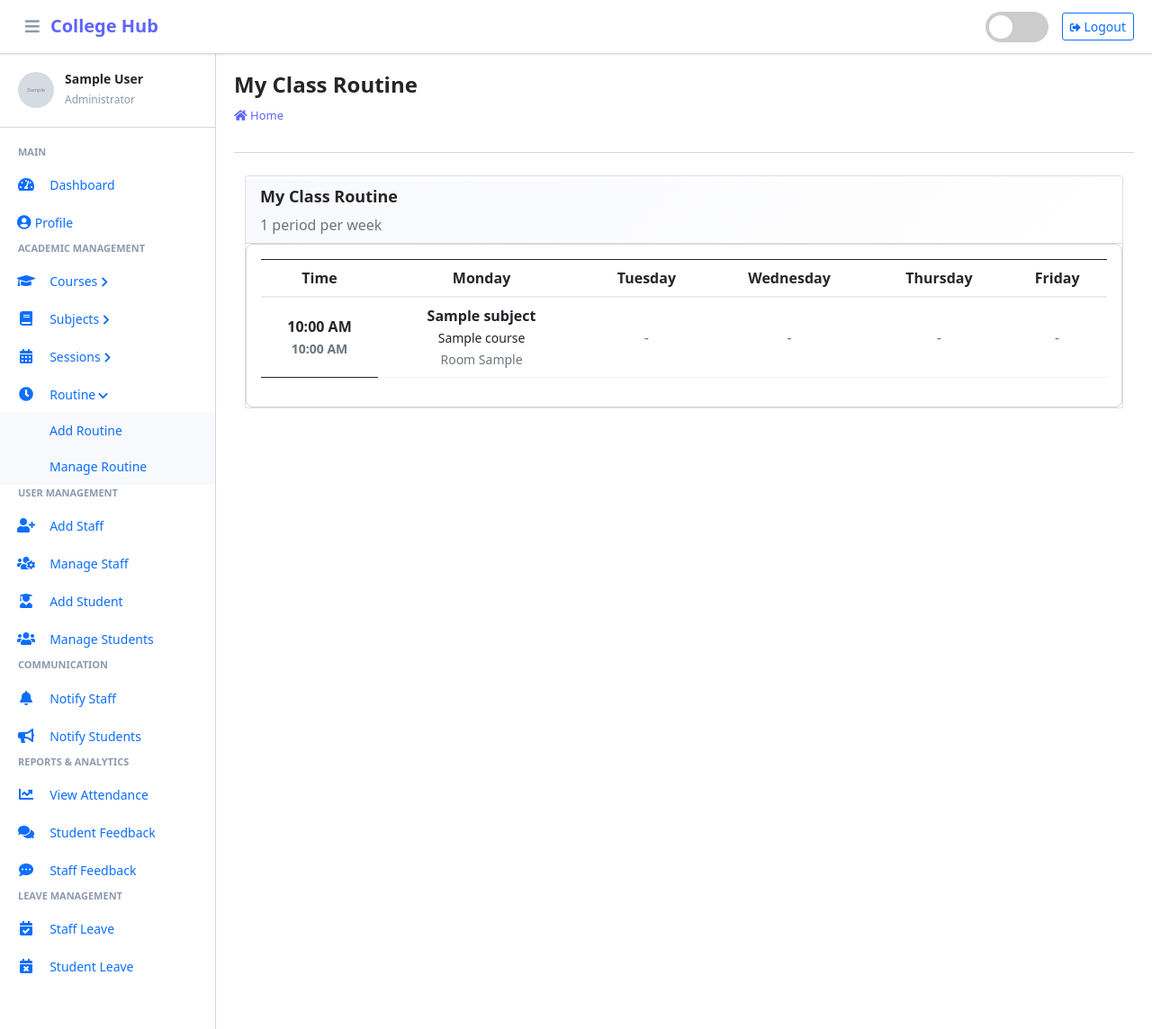
After one commit to Pratik7hapa/College-ERP, a Django app: page /staff/view/routine/ in a window 1280 px wide. The commit adds this page. Shown: the whole page at 90% size. Run offline with Django 3.2, Linux system fonts and the light colour scheme; a user stored in the database is signed in; tables that the repository leaves empty hold one stand-in row (values such as "Sample post"); grey boxes marked "Sample" are stand-in pictures.

Commit message:
Add class routine module
Admin can add, edit and delete weekly periods with clash checks for the
class and the teacher. Staff and students get a read only weekly grid.

```diff
--- /dev/null
+++ b/main.py
@@ -0,0 +1,6 @@
+def main():
+    print("Hello from college-erp!")
+
+
+if __name__ == "__main__":
+    main()
--- a/main_app/admin.py
+++ b/main_app/admin.py
@@ -17,3 +17,4 @@ admin.site.register(IssuedBook)
 admin.site.register(Library)
 admin.site.register(Subject)
 admin.site.register(Session)
+admin.site.register(Routine)
--- a/main_app/models.py
+++ b/main_app/models.py
@@ -125,6 +125,48 @@ class Subject(models.Model):
         return self.name
 
 
+class Routine(models.Model):
+    DAYS = ((1, "Monday"), (2, "Tuesday"), (3, "Wednesday"),
+            (4, "Thursday"), (5, "Friday"))
+
+    course = models.ForeignKey(Course, on_delete=models.CASCADE)
+    session = models.ForeignKey(Session, on_delete=models.CASCADE)
+    subject = models.ForeignKey(Subject, on_delete=models.CASCADE)
+    day = models.SmallIntegerField(choices=DAYS)
+    start_time = models.TimeField()
+    end_time = models.TimeField()
+    room = models.CharField(max_length=50, blank=True)
+    created_at = models.DateTimeField(auto_now_add=True)
+    updated_at = models.DateTimeField(auto_now=True)
+
+    class Meta:
+        ordering = ['day', 'start_time']
+
+    @property
+    def staff(self):
+        # The teacher always comes from the subject, so it can never go stale
+        return self.subject.staff
+
+    def __str__(self):
+        return f"{self.subject.name} - {self.get_day_display()} {self.start_time.strftime('%I:%M %p')}"
+
+
+def build_routine_grid(routines):
+    """Turn a Routine queryset into weekly grid rows: one row per time slot,
+    one cell per weekday. Each cell is a list, so a clash is still visible."""
+    routines = list(routines.select_related(
+        'course', 'subject', 'subject__staff__admin'))
+    slots = sorted({(r.start_time, r.end_time) for r in routines})
+    rows = []
+    for start, end in slots:
+        cells = []
+        for day, _ in Routine.DAYS:
+            cells.append([r for r in routines if r.day == day
+                          and r.start_time == start and r.end_time == end])
+        rows.append({'start_time': start, 'end_time': end, 'cells': cells})
+    return rows
+
+
 class Attendance(models.Model):
     session = models.ForeignKey(Session, on_delete=models.DO_NOTHING)
     subject = models.ForeignKey(Subject, on_delete=models.DO_NOTHING)
--- a/main_app/staff_views.py
+++ b/main_app/staff_views.py
@@ -355,3 +355,14 @@ def view_issued_book(request):
             i=i+1
             details.append(t)
     return render(request, "staff_template/view_issued_book.html", {'issuedBooks':issuedBooks, 'details':details})
+
+def staff_view_routine(request):
+    staff = get_object_or_404(Staff, admin=request.user)
+    routines = Routine.objects.filter(subject__staff=staff)
+    context = {
+        'rows': build_routine_grid(routines),
+        'days': Routine.DAYS,
+        'total_periods': routines.count(),
+        'page_title': 'My Class Routine'
+    }
+    return render(request, 'staff_template/staff_view_routine.html', context)
--- a/main_app/templates/main_app/erpnext_sidebar.html
+++ b/main_app/templates/main_app/erpnext_sidebar.html
@@ -105,6 +105,28 @@
                     {% url 'manage_session' as manage_session %}
                     <a href="{{ manage_session }}" class="nav-link {% if manage_session == request.path or 'edit_session' in request.path %}active{% endif %}">
                         <span class="nav-text">Manage Sessions</span>
+                    </a>
+                </div>
+            </div>
+        </div>
+
+        <div class="nav-item has-submenu {% if 'routine' in request.path %}open{% endif %}">
+            <a href="#" class="nav-link">
+                <i class="nav-icon fas fa-clock"></i>
+                <span class="nav-text">Routine</span>
+                <i class="nav-arrow fas fa-chevron-right"></i>
+            </a>
+            <div class="nav-submenu">
+                <div class="nav-item">
+                    {% url 'add_routine' as add_routine %}
+                    <a href="{{ add_routine }}" class="nav-link {% if add_routine == request.path %}active{% endif %}">
+                        <span class="nav-text">Add Routine</span>
+                    </a>
+                </div>
+                <div class="nav-item">
+                    {% url 'manage_routine' as manage_routine %}
+                    <a href="{{ manage_routine }}" class="nav-link {% if manage_routine == request.path or 'routine/edit' in request.path %}active{% endif %}">
+                        <span class="nav-text">Manage Routine</span>
                     </a>
                 </div>
             </div>
@@ -244,6 +266,14 @@
             </a>
         </div>
 
+        <div class="nav-item">
+            {% url 'staff_view_routine' as staff_view_routine %}
+            <a href="{{ staff_view_routine }}" class="nav-link {% if staff_view_routine == request.path %}active{% endif %}">
+                <i class="nav-icon fas fa-clock"></i>
+                <span class="nav-text">Class Routine</span>
+            </a>
+        </div>
+
         <h6 class="nav-section-title">Attendance</h6>
 
         <div class="nav-item">
@@ -321,6 +351,14 @@
         <h6 class="nav-section-title">Academic</h6>
 
         <div class="nav-item">
+            {% url 'student_view_routine' as student_view_routine %}
+            <a href="{{ student_view_routine }}" class="nav-link {% if student_view_routine == request.path %}active{% endif %}">
+                <i class="nav-icon fas fa-clock"></i>
+                <span class="nav-text">Class Routine</span>
+            </a>
+        </div>
+
+        <div class="nav-item">
             {% url 'student_view_attendance' as student_view_attendance %}
             <a href="{{ student_view_attendance }}" class="nav-link {% if student_view_attendance == request.path %}active{% endif %}">
                 <i class="nav-icon fas fa-calendar-check"></i>
--- /dev/null
+++ b/main_app/templates/staff_template/staff_view_routine.html
@@ -0,0 +1,61 @@
+{% extends 'main_app/base.html' %}
+{% load static %}
+{% block page_title %}{{page_title}}{% endblock page_title %}
+
+{% block content %}
+
+<section class="content">
+    <div class="container-fluid">
+        <div class="row">
+            <div class="col-md-12">
+                <div class="card">
+                    <div class="card-header">
+                        <h3 class="card-title">{{page_title}}</h3>
+                        <span class="float-right text-muted">{{total_periods}} period{{total_periods|pluralize}} per week</span>
+                    </div>
+                    <!-- /.card-header -->
+                    <div class="card-body table-responsive">
+                        {% if rows %}
+                        <table class="table table-bordered text-center align-middle">
+                            <thead class="thead-dark">
+                                <tr>
+                                    <th style="width:130px;">Time</th>
+                                    {% for value, label in days %}
+                                    <th>{{label}}</th>
+                                    {% endfor %}
+                                </tr>
+                            </thead>
+                            <tbody>
+                                {% for row in rows %}
+                                <tr>
+                                    <th class="align-middle">
+                                        {{row.start_time|time:"h:i A"}}<br>
+                                        <small class="text-muted">{{row.end_time|time:"h:i A"}}</small>
+                                    </th>
+                                    {% for cell in row.cells %}
+                                    <td class="align-middle">
+                                        {% for routine in cell %}
+                                        <div{% if not forloop.first %} class="mt-2 pt-2 border-top"{% endif %}>
+                                            <strong>{{routine.subject.name}}</strong><br>
+                                            <small>{{routine.course.name}}</small>
+                                            {% if routine.room %}<br><small class="text-muted">Room {{routine.room}}</small>{% endif %}
+                                        </div>
+                                        {% empty %}
+                                        <span class="text-muted">-</span>
+                                        {% endfor %}
+                                    </td>
+                                    {% endfor %}
+                                </tr>
+                                {% endfor %}
+                            </tbody>
+                        </table>
+                        {% else %}
+                        <p class="text-center text-muted mb-0">You have no classes scheduled yet.</p>
+                        {% endif %}
+                    </div>
+                </div>
+            </div>
+        </div>
+    </div>
+</section>
+{% endblock content %}
--- a/main_app/urls.py
+++ b/main_app/urls.py
@@ -83,6 +83,13 @@ urlpatterns = [
     path("subject/edit/<int:subject_id>",
          hod_views.edit_subject, name='edit_subject'),
 
+    path("routine/add/", hod_views.add_routine, name='add_routine'),
+    path("routine/manage/", hod_views.manage_routine, name='manage_routine'),
+    path("routine/edit/<int:routine_id>",
+         hod_views.edit_routine, name='edit_routine'),
+    path("routine/delete/<int:routine_id>",
+         hod_views.delete_routine, name='delete_routine'),
+
 
     # Staff
     path("staff/home/", staff_views.staff_home, name='staff_home'),
@@ -109,6 +116,8 @@ urlpatterns = [
     path("staff/attendance/update_save/",
          staff_views.update_attendance, name='update_attendance'),
     path("staff/fcmtoken/", staff_views.staff_fcmtoken, name='staff_fcmtoken'),
+    path("staff/view/routine/", staff_views.staff_view_routine,
+         name='staff_view_routine'),
     path("staff/view/notification/", staff_views.staff_view_notification,
          name="staff_view_notification"),
     path("staff/result/add/", staff_views.staff_add_result, name='staff_add_result'),
@@ -136,6 +145,9 @@ urlpatterns = [
 
      path("student/viewbooks/", student_views.view_books, name="view_books"),
 
+    path("student/view/routine/", student_views.student_view_routine,
+         name='student_view_routine'),
+
     path("student/view/notification/", student_views.student_view_notification,
          name="student_view_notification"),
     path('student/view/result/', student_views.student_view_result,
```
Also changed, not shown: main_app/forms.py (+55 -1 lines), main_app/hod_views.py (+68 -0 lines), main_app/student_views.py (+14 -0 lines), main_app/templates/hod_template/add_routine_template.html (added, +25 -0 lines), main_app/templates/hod_template/edit_routine_template.html (added, +25 -0 lines), main_app/templates/hod_template/manage_routine.html (added, +80 -0 lines), main_app/templates/student_template/student_view_routine.html (added, +61 -0 lines), pyproject.toml (added, +7 -0 lines), README.md (added), main_app/migrations/0001_initial.py (added), main_app/migrations/__init__.py (added), 1 other file.
